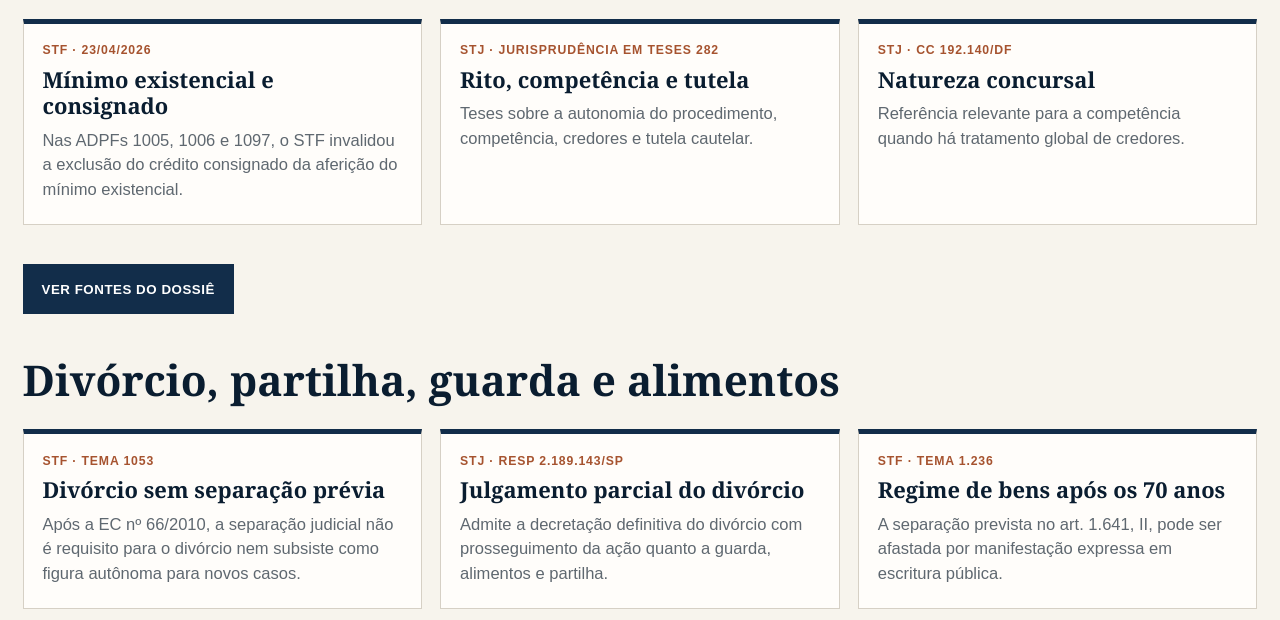
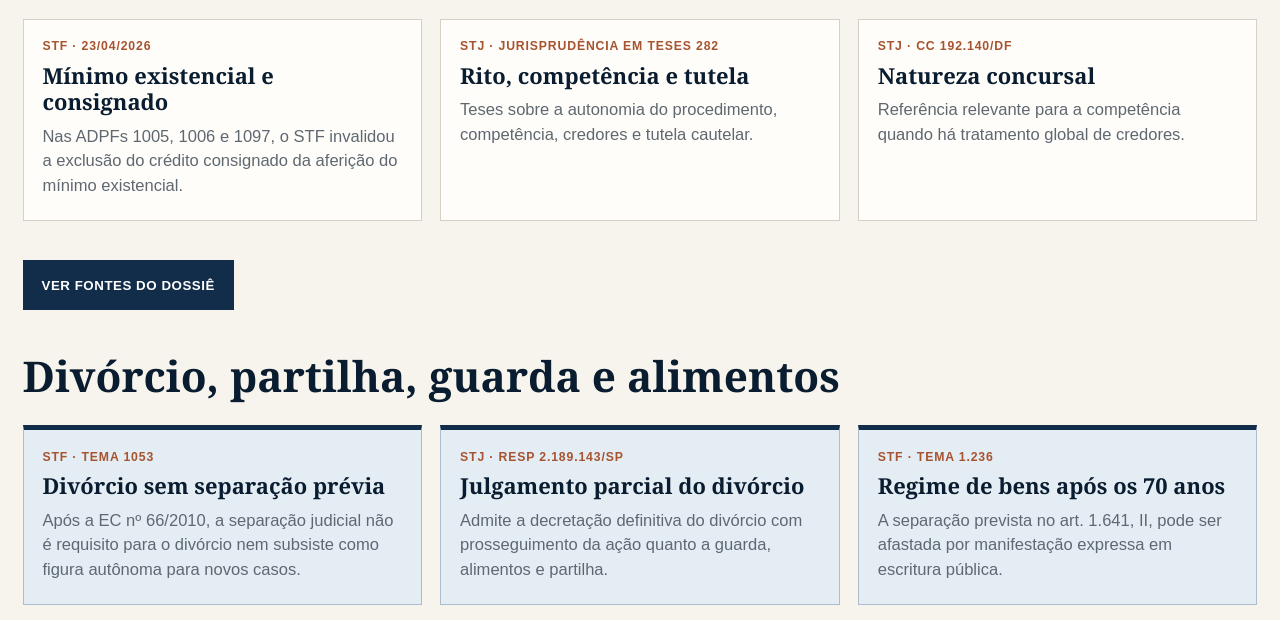
Before and after one commit to thiagoba2004/acoes-judiciais, a plain HTML site: page jurisprudencia/index.html in a window 1280 px wide. Shown: the part 514-1134 px from the top of the page. Drawn offline with Linux system fonts and the light colour scheme.

Commit message:
Diferenciar cards clicáveis e estáticos

```diff
--- a/assets/style.css
+++ b/assets/style.css
@@ -45,7 +45,7 @@ h3{font-size:1.24rem;line-height:1.2;margin:1.35rem 0 .4rem}
 .button.secondary:hover{background:var(--navy);color:#fff}
 .section-grid{display:grid;grid-template-columns:repeat(3,minmax(0,1fr));gap:1rem;margin:1.4rem 0 2.2rem}
 .resource-card{display:flex;flex-direction:column;gap:.5rem;min-width:0;padding:1.1rem 1.05rem 1.2rem;background:var(--surface);border:1px solid var(--line);border-top:5px solid var(--navy);text-decoration:none;color:inherit}
-.resource-card:hover{border-top-color:var(--accent);box-shadow:0 8px 24px rgba(18,45,74,.08);transform:translateY(-2px)}
+a.resource-card:hover{border-top-color:var(--accent);box-shadow:0 8px 24px rgba(18,45,74,.12);transform:translateY(-2px)}
 .resource-card small{color:var(--accent);font:800 .68rem/1.2 var(--font-sans);letter-spacing:.07em;text-transform:uppercase}
 .resource-card strong{font:700 1.22rem/1.2 var(--font-serif);color:var(--navy-deep)}
 .resource-card span{color:var(--muted);font-size:.92rem;line-height:1.48}
@@ -102,3 +102,32 @@ textarea{min-height:11rem;resize:vertical}
 .receipt-actions{display:flex;gap:.65rem;justify-content:center;flex-wrap:wrap;margin-top:1rem}
 .small{font-size:.86rem;color:var(--muted)}
 @media(max-width:760px){.site-map-grid,.contact-grid,.form-row{grid-template-columns:1fr}.home-main{min-height:62vh}}
+
+
+/* === Semântica visual dos cards === */
+a.resource-card{
+  cursor:pointer;
+  background:#e5edf4;
+  border-color:#aebdcc;
+  border-top:5px solid var(--navy)
+}
+a.resource-card:hover{
+  background:#d8e4ee;
+  border-color:#879bad;
+  border-top-color:var(--accent);
+  color:inherit
+}
+article.resource-card{
+  cursor:default;
+  background:var(--surface);
+  border-color:var(--line);
+  border-top:1px solid var(--line);
+  box-shadow:none
+}
+article.resource-card:hover{
+  background:var(--surface);
+  border-color:var(--line);
+  border-top-color:var(--line);
+  box-shadow:none;
+  transform:none
+}
```
